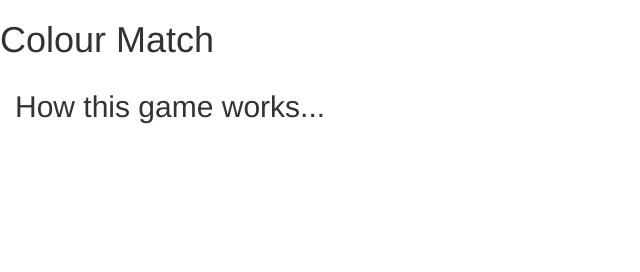
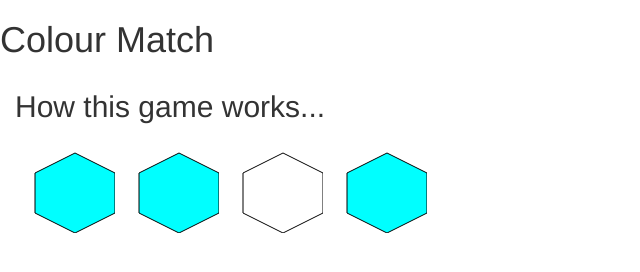
Before and after one commit to gaynor-landmark/ColourMatch, a website: page public/index.html in a window 1280 px wide. Shown: the whole page, without its empty margins (0-640 px from the left). Drawn offline with nearby package versions, Linux system fonts and the light colour scheme.

Commit message:
adding some svg shapes

```diff
--- a/public/index.html
+++ b/public/index.html
@@ -18,7 +18,20 @@
         <h1>Colour Match</h1>
       </div>
       <h2>How this game works...</h2>
-      <div id='table'></div>
+      <div id='table'>
+        <svg height="100" width="100">
+          <polygon points=" 60,20 100,40 100,80 60,100 20,80 20,40" style="fill:cyan;stroke:black;stroke-width:1" />
+        </svg>
+        <svg height="100" width="100">
+          <polygon points=" 60,20 100,40 100,80 60,100 20,80 20,40" style="fill:cyan;stroke:black;stroke-width:1" />
+        </svg>
+        <svg height="100" width="100">
+          <polygon points=" 60,20 100,40 100,80 60,100 20,80 20,40" style="fill:white;stroke:black;stroke-width:1" />
+        </svg>
+        <svg height="100" width="100">
+          <polygon points=" 60,20 100,40 100,80 60,100 20,80 20,40" style="fill:cyan;stroke:black;stroke-width:1" />
+        </svg>
+      </div>
     </div>
   </body>
 </html>
```
